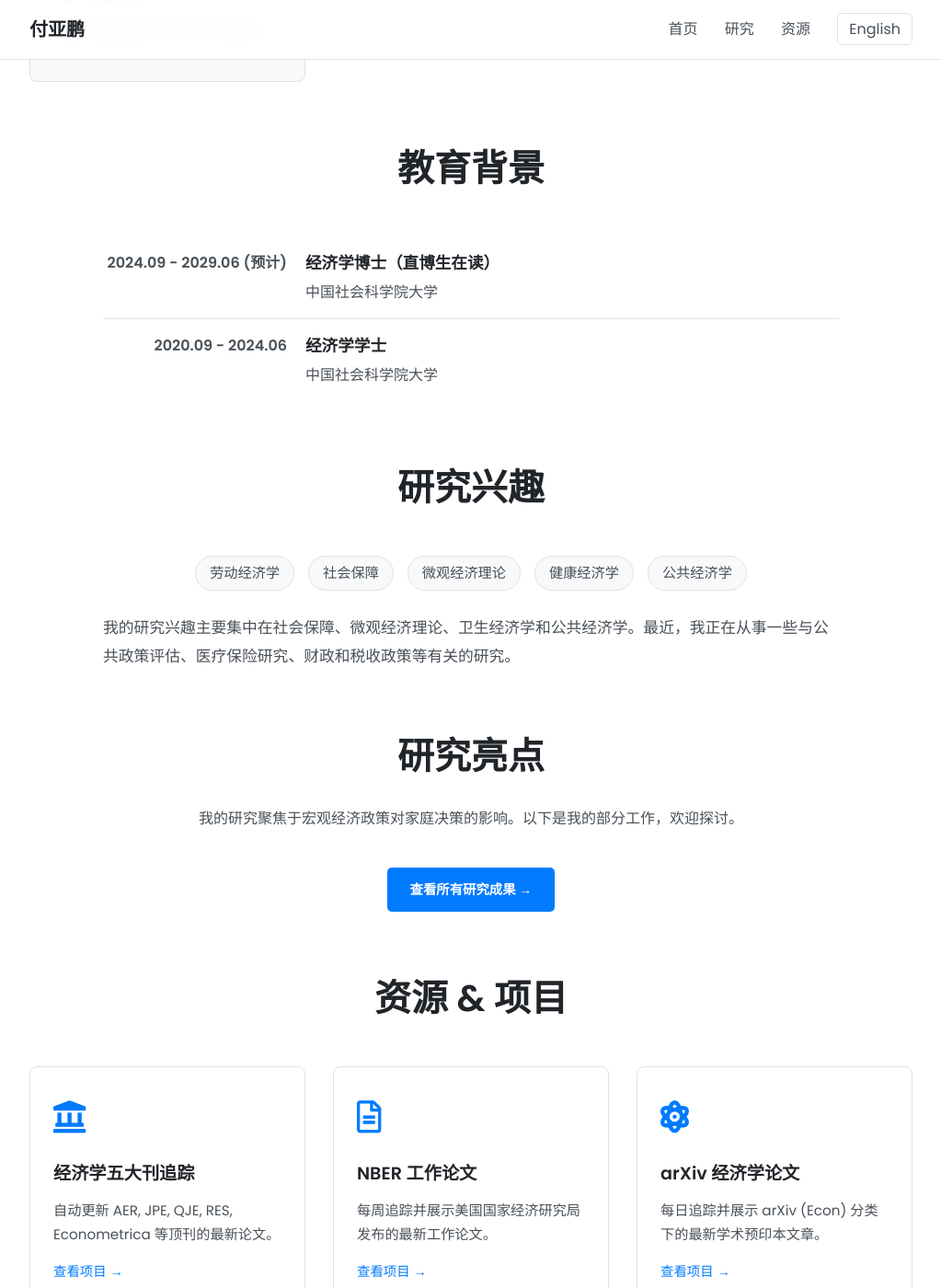
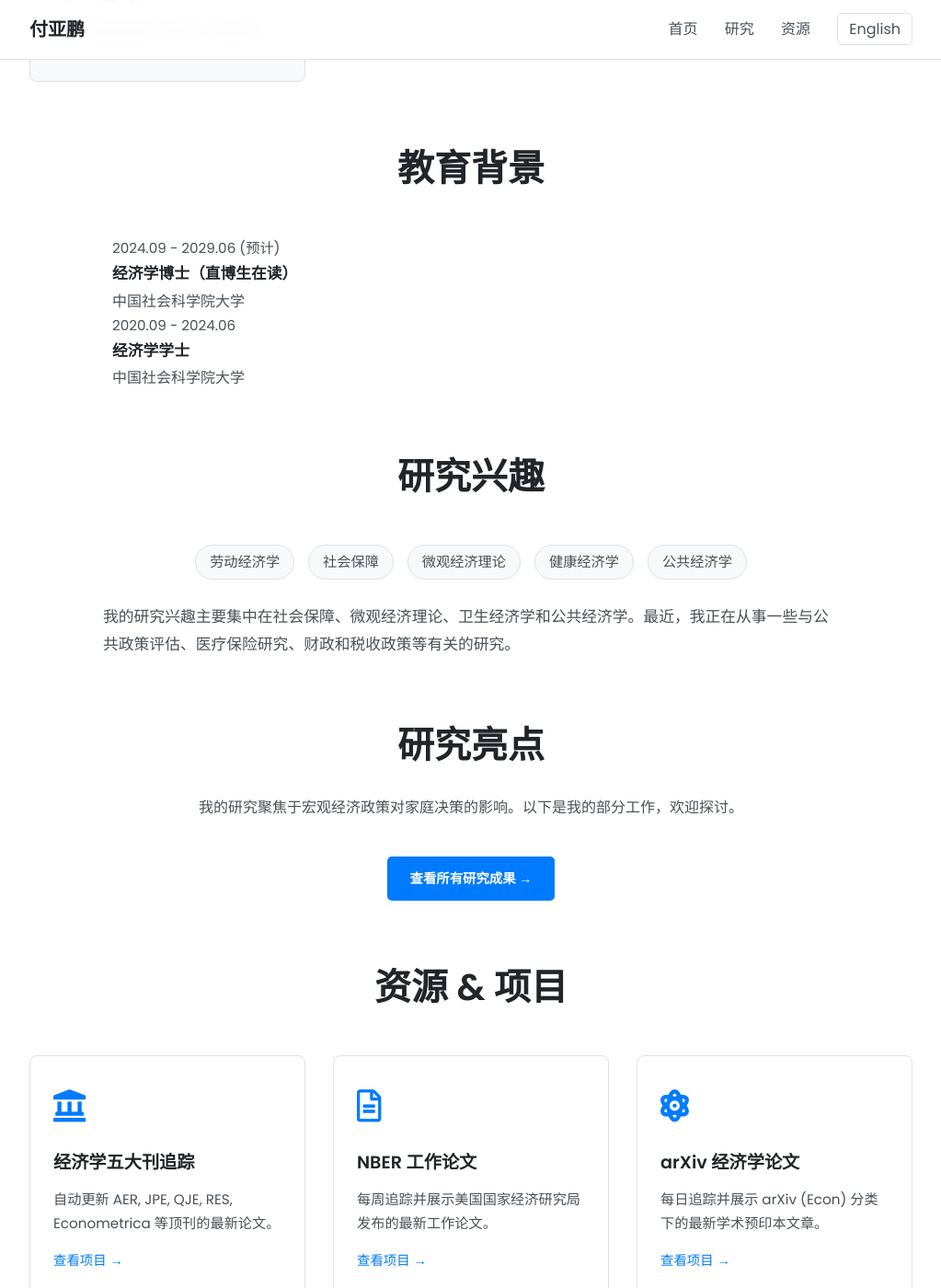
Before and after one commit to fyapeng/fyapeng.github.io, a Jekyll site: the page built from index.html, in a window 1280 px wide and 1400 px high, scrolled down 528 px. Shown: the whole window at 92% size, without its empty margins (128-1151 px from the left). Built offline with Jekyll 4.4.1, drawn with Linux system fonts in a browser that asks for light colours.

Commit message:
Update style.css

```diff
--- a/assets/css/style.css
+++ b/assets/css/style.css
@@ -173,6 +173,9 @@ body {
   .about-photo-container {
     flex-basis: auto; /* 重置宽度 */
     width: 100%;
+    max-width: 350px; /* 【新增】设置一个最大宽度，例如350px */
+    margin-left: auto;   /* 【新增】使其水平居中 */
+    margin-right: auto;  /* 【新增】使其水平居中 */
   }
 }
 
@@ -198,21 +201,25 @@ body {
   max-width: 800px; /* 限制列表最大宽度，使其居中且易读 */
   margin: 0 auto;
 }
-.education-item {
-  display: flex;
-  gap: 20px;
-  padding: 15px 0;
-  border-bottom: 1px solid var(--border-color);
-}
+ .education-item {
+    flex-direction: column; /* 强制垂直堆叠 */
+    gap: 8px;               /* 增大日期和学位之间的垂直间距 */
+    align-items: flex-start;  /* 所有内容左对齐 */
+    padding-left: 10px;       /* 左侧增加一点内边距，更好看 */
+    padding-right: 10px;      /* 右侧增加一点内边距 */
+  }
+
 .education-item:last-child {
   border-bottom: none;
 }
 .education-duration {
-  flex: 0 0 200px; /* 固定日期部分的宽度 */
-  font-weight: 600;
-  color: var(--secondary-color);
-  text-align: right;
-}
+    flex-basis: auto;       /* 重置 flex 基础宽度 */
+    text-align: left;         /* 确保日期文本左对齐 */
+    font-size: 0.95rem;       /* 可以微调字体大小 */
+    font-weight: 500;       /* 减轻字体重量，使其不那么突出 */
+    color: var(--secondary-color);
+  }
+
 .education-details {
   flex: 1;
 }
@@ -224,6 +231,9 @@ body {
 .education-institution {
   color: var(--secondary-color);
 }
+ .education-degree {
+    font-size: 1.05rem; /* 在手机上可以稍微大一点，更清晰 */
+  }
 
 /* Research Interests Section Styles */
 .interests-container {
```
